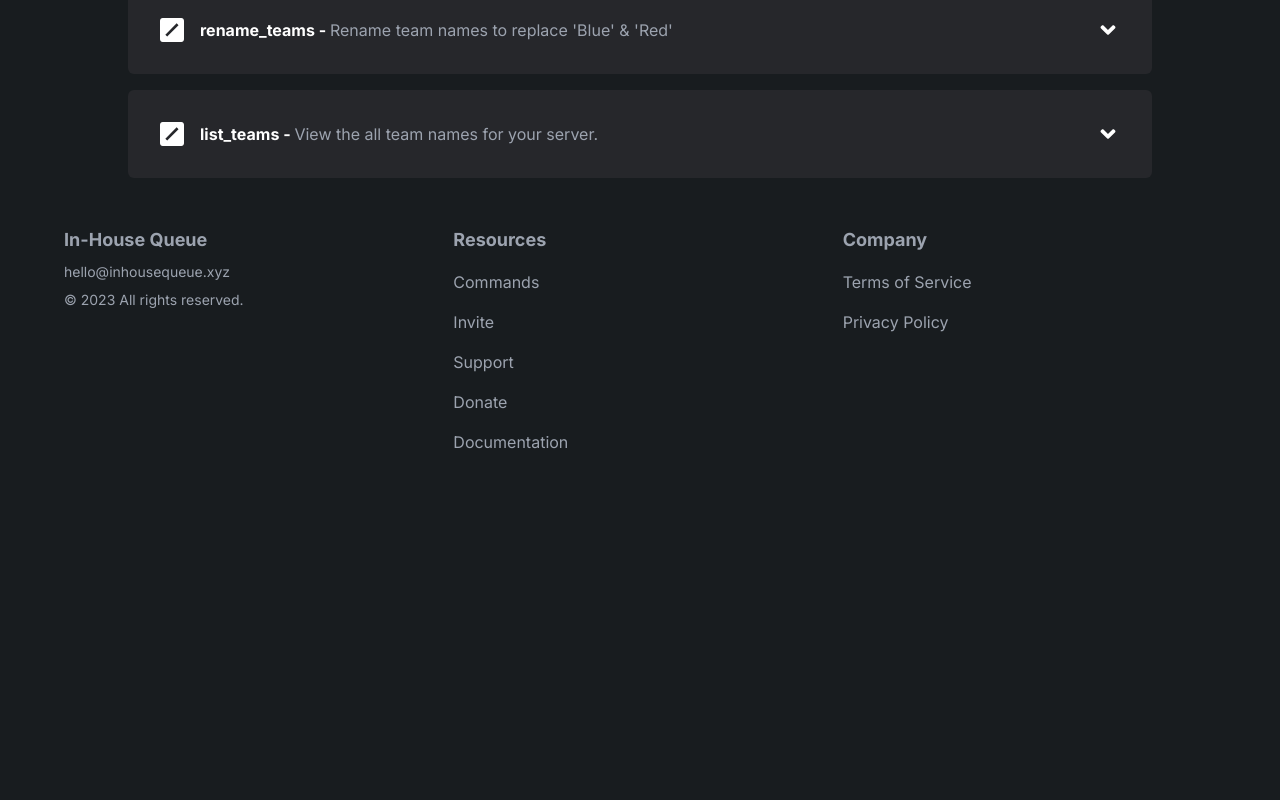
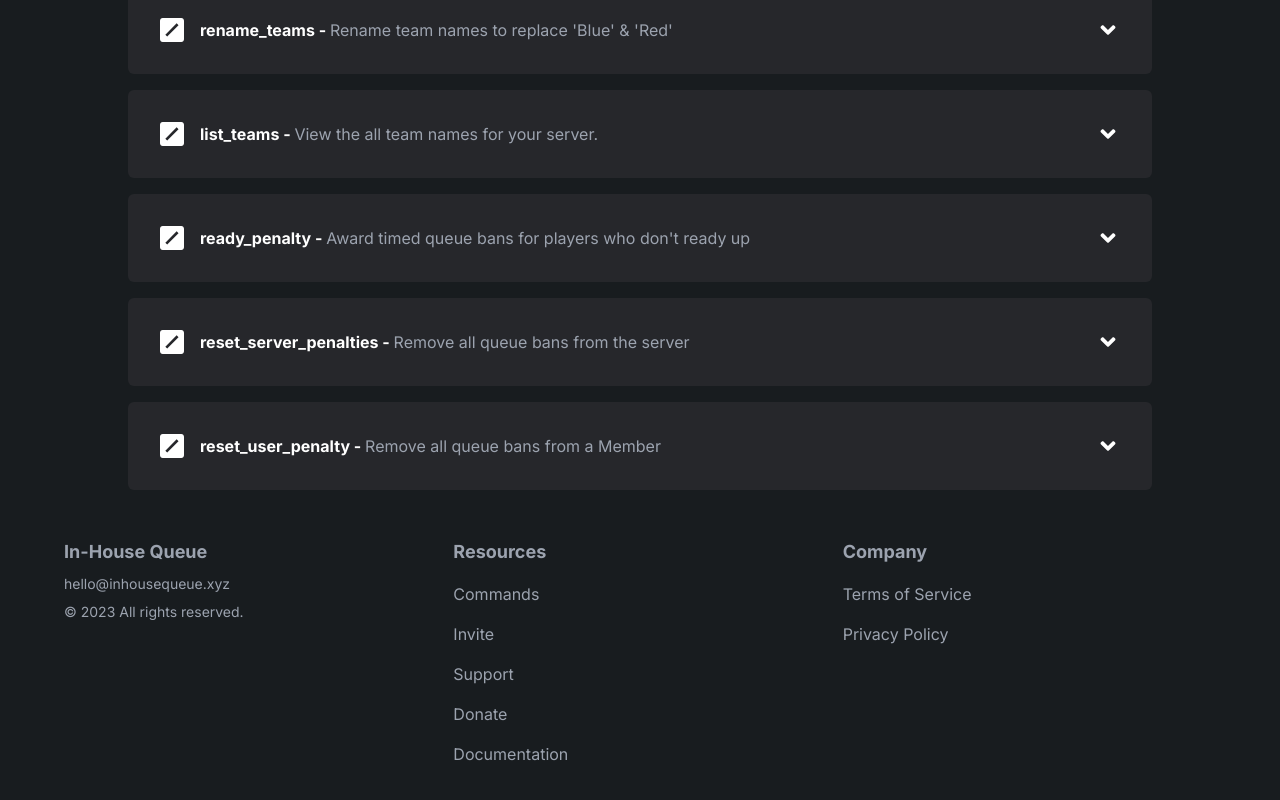
Before and after one commit to ItzDerock/InHouseQueue-site, a Next.js app: page /commands in a window 1280 px wide. Shown: the part 7556-8356 px from the top of the page. Before the commit the page ends 8058 px from the top, so only its background shows below. Built offline with nearby package versions, Linux system fonts and the light colour scheme.

Commit message:
feat: add queue ban commands (#77)

```diff
--- a/src/data/commands.ts
+++ b/src/data/commands.ts
@@ -810,6 +810,39 @@ const commands = [
       "/list_teams",
     ]
   },
+  {
+    "name": "ready_penalty ",
+    "type": "Premium",
+    "description": "Award timed queue bans for players who don't ready up",
+    "usage": [
+      "/ready_penalty [preference] (duration_1) (duration_2) (duration_3)",
+    ],
+    "examples": [
+      "/ready_penalty True 5minutes 30minutes 60minutes",
+    ]
+  },
+  {
+    "name": "reset_server_penalties ",
+    "type": "Premium",
+    "description": "Remove all queue bans from the server",
+    "usage": [
+      "/reset_server_penalties",
+    ],
+    "examples": [
+      "reset_server_penalties",
+    ]
+  },
+  {
+    "name": "reset_user_penalty ",
+    "type": "Premium",
+    "description": "Remove all queue bans from a Member",
+    "usage": [
+      "/reset_user_penalty [member]",
+    ],
+    "examples": [
+      "/reset_user_penalty @Faker",
+    ]
+  },
 //   {
 //     "name": "hero",
 //     "type": "Overwatch",
```
